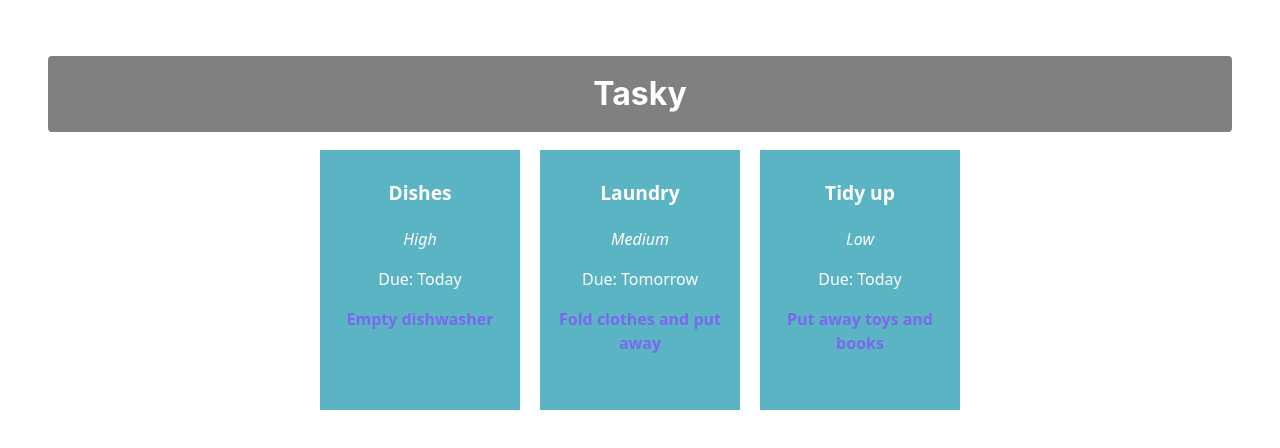
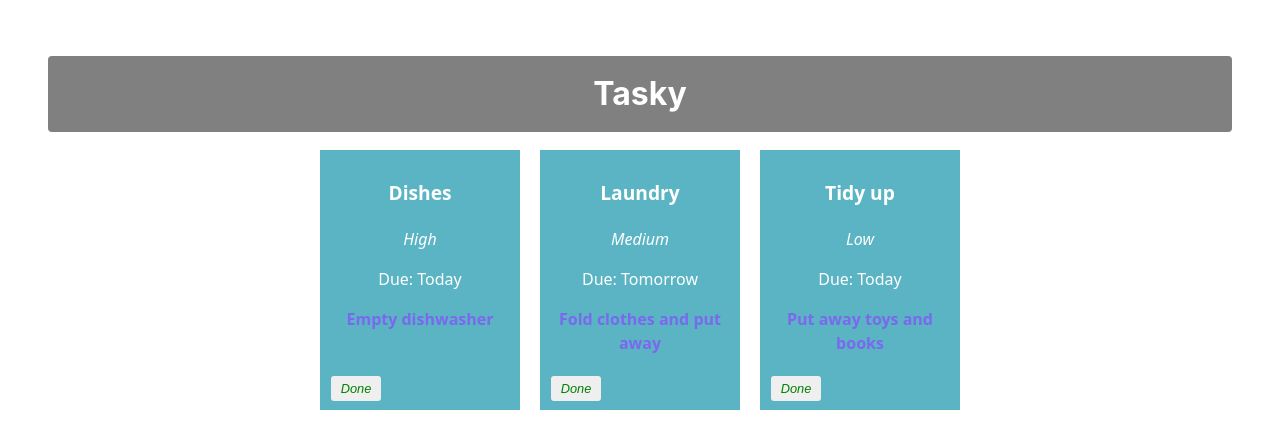
Before and after one commit to jordanbutler28/react-basics-labs, a React (Vite) app in the folder tasky/: page / in a window 1280 px wide. Shown: the top 448 px of the page. Built offline with nearby package versions, Linux system fonts and the light colour scheme.

Commit message:
Mark task as done

```diff
--- a/tasky/src/App.css
+++ b/tasky/src/App.css
@@ -49,3 +49,20 @@
 .priority {
   font-style: italic;
 }
+
+button {
+  border: none;
+  border-radius: 3px;
+  font-style: italic;
+  font-size: 0.8em;
+  margin: 4px 6px;
+  width: 50px;
+  height: 25px;
+}
+
+.doneButton {
+  position: absolute;
+  bottom: 5px;
+  left: 5px;
+  color: green;
+}
--- a/tasky/src/App.jsx
+++ b/tasky/src/App.jsx
@@ -6,22 +6,31 @@
 
     const [ taskState, setTaskState ] = useState({
     tasks: [
-      { id: 1,title:"Dishes", description: "Empty dishwasher", deadline: "Today", priority: "High" },
-      { id: 2,title: "Laundry", description: "Fold clothes and put away", deadline: "Tomorrow", priority:"Medium"},
-      { id: 3,title: "Tidy up", description: "Put away toys and books", deadline: "Today", priority:"Low"}
-    ]
-  });
+      { id: 1,title:"Dishes", description: "Empty dishwasher", deadline: "Today", priority: "High", done: false },
+      { id: 2,title: "Laundry", description: "Fold clothes and put away", deadline: "Tomorrow", priority:"Medium", done: false},
+      { id: 3,title: "Tidy up", description: "Put away toys and books", deadline: "Today", priority:"Low", done: false}
+      ]
+    });
+
+    const doneHandler = (taskIndex) => {
+      const tasks = [...taskState.tasks];
+      tasks[taskIndex].done = !tasks[taskIndex].done;
+      setTaskState({tasks});
+      console.log(`${taskIndex} ${tasks[taskIndex].done}`);
+    }
 
     return (
     <div className="container">
       <h1>Tasky</h1>
-        {taskState.tasks.map((task) => (
+        {taskState.tasks.map((task, index) => (
       <Task
         title={task.title}
         description={task.description}
         deadline={task.deadline}
         priority = {task.priority}
         key={task.id}
+        done={task.done}
+        markDone={() => doneHandler(index)}
       />
     ))}
 
--- a/tasky/src/components/Task.jsx
+++ b/tasky/src/components/Task.jsx
@@ -3,11 +3,16 @@
 const Task = (props) => {
 
     return (
-        <div className="card">
+
+        <div className="card" style={{backgroundColor: props.done ? 'lightgrey' : '#5bb4c4'}}>
+
             <p className="title">{props.title}</p>
             <p className="priority">{props.priority}</p>
             <p>Due: {props.deadline}</p>
             <p className="description">{props.description}</p>
+
+            <button onClick={props.markDone} className='doneButton'>Done</button>
+
         </div>
     )
 }
```
